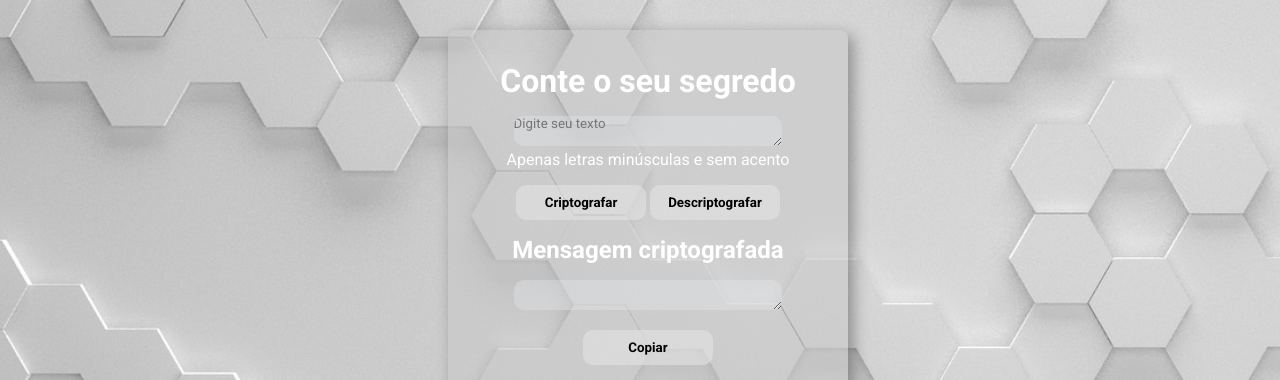
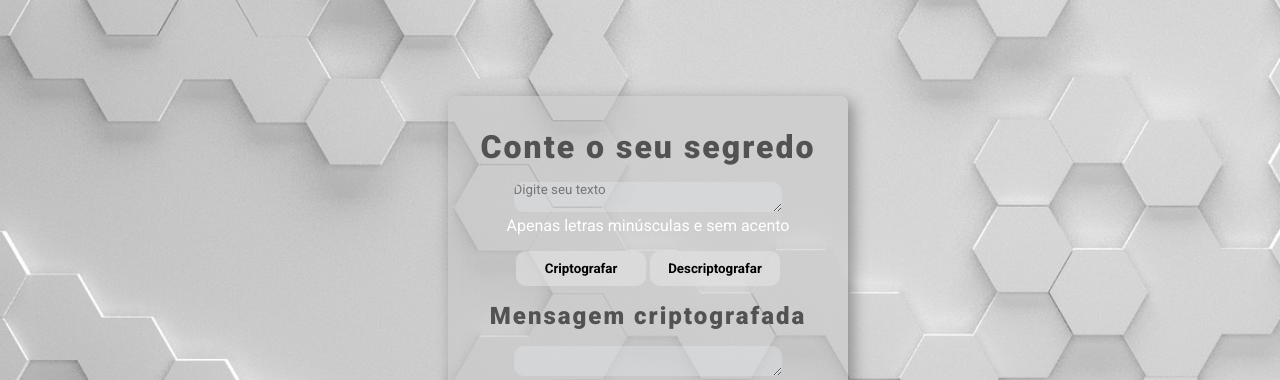
Before and after one commit to eloisantunes/codificador-texto, a plain HTML site: page index.html in a window 1280 px wide. Shown: the top 380 px of the page. Drawn offline with Linux system fonts and the light colour scheme.

Commit message:
atualizacao fontes

```diff
--- a/css/styles.css
+++ b/css/styles.css
@@ -20,8 +20,10 @@ body{
 
 .container{
     background-color: rgba(201, 201, 201, 0.533);
-    margin-top: 30px;
-    margin-left: 35%;
+    margin: auto;
+    position: absolute;
+    top: 12%;
+    left: 35%;
     width: 400px;
     height: 500px;
     box-sizing: border-box;
@@ -64,3 +66,10 @@ textarea{
     margin-top: 1rem;
     width: 80%;
 }
+
+h1,h2 {
+    color: rgb(82, 82, 82);
+    font-weight: 800;
+    letter-spacing: 2px;
+
+}
--- a/js/scripts.js
+++ b/js/scripts.js
@@ -7,7 +7,6 @@ let mensagem = document.querySelector("#mensagem")
 cripto.addEventListener('click', clickCripto);
 descripto.addEventListener('click', clickDescripto);
 copia.addEventListener('click', clickCop);
-
 const regex = new RegExp("^[a-z 0-9/^$]");
 
 // Função para criptografar texto
```
